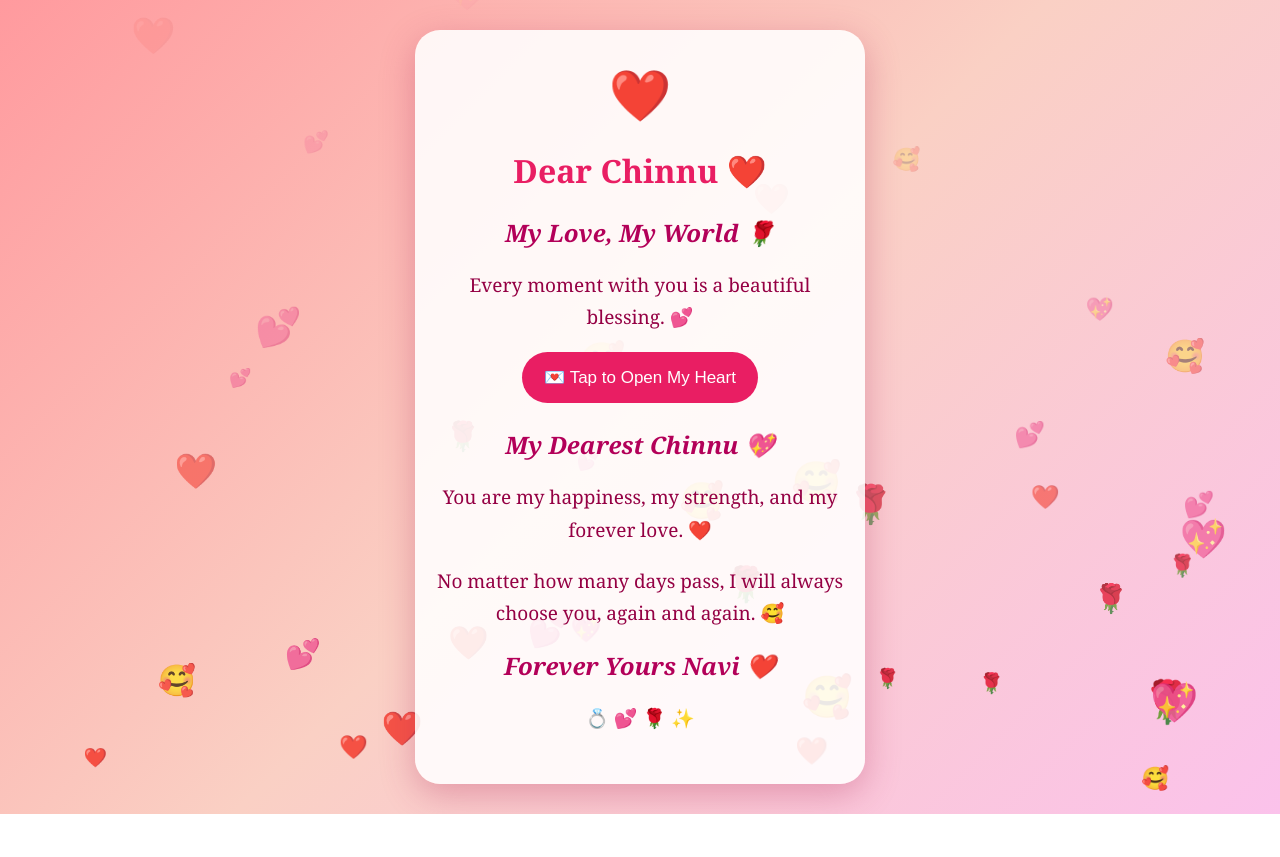
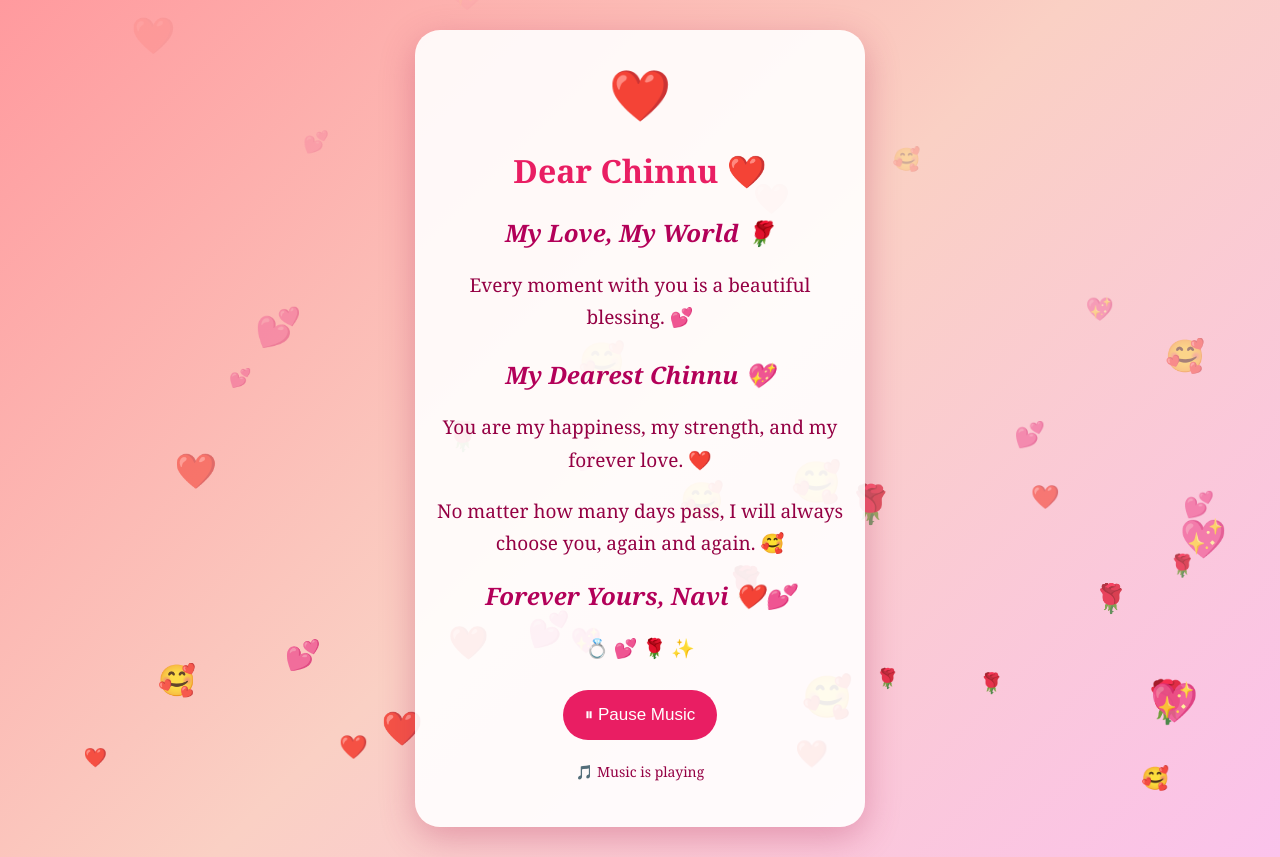
Before and after one commit to Nav0410/Dear-chinnu-surprise, a plain HTML site: page index.html in a window 1280 px wide. Both pictures are taken after a click on the button "💌 Tap to Open My Heart". Before the commit the page ends 814 px from the top, so only its background shows below. Drawn offline with Linux system fonts and the light colour scheme.

Commit message:
Add files via upload

```diff
--- a/index.html
+++ b/index.html
@@ -1,200 +1,106 @@
-
 <!DOCTYPE html>
 <html lang="en">
 <head>
 <meta charset="UTF-8">
-<meta name="viewport"
-content="width=device-width, initial-scale=1">
+<meta name="viewport" content="width=device-width, initial-scale=1">
 <title>Dear Chinnu ❤️</title>
-
 <style>
-* {
-  box-sizing: border-box;
-}
-
-body {
-  margin: 0;
-  min-height: 100vh;
-  overflow-x: hidden;
-  background: linear-gradient(
-    135deg, #ff9a9e, #fad0c4, #fbc2eb
-  );
-  font-family: Georgia, serif;
-  display: flex;
-  justify-content: center;
-  align-items: center;
-  text-align: center;
-  color: #950044;
-}
-
-.card {
-  position: relative;
-  z-index: 2;
-  width: 90%;
-  max-width: 450px;
-  margin: 30px 0;
-  padding: 30px 20px;
-  border-radius: 25px;
-  background: rgba(255,255,255,0.88);
-  box-shadow: 0 10px 35px #b52b5a55;
-}
-
-h1 {
-  font-size: 32px;
-  color: #e91e63;
-  min-height: 45px;
-}
-
-h2 {
-  font-style: italic;
-  color: #b30059;
-}
-
-p {
-  font-size: 19px;
-  line-height: 1.7;
-}
-
-.heart {
-  font-size: 50px;
-  animation: beat 1s infinite;
-}
-
-@keyframes beat {
-  50% { transform: scale(1.3); }
-}
-
-.floating-heart {
-  position: fixed;
-  bottom: -50px;
-  z-index: 1;
-  pointer-events: none;
-  animation: floatUp linear forwards;
-}
-
-@keyframes floatUp {
-  from {
-    transform: translateY(0);
-    opacity: 1;
-  }
-  to {
-    transform: translateY(-110vh);
-    opacity: 0;
-  }
-}
-
-button {
-  background: #e91e63;
-  color: white;
-  border: none;
-  padding: 15px 22px;
-  border-radius: 30px;
-  font-size: 17px;
-  cursor: pointer;
-}
-
-button:active {
-  transform: scale(0.96);
-}
-
-#surprise {
-  display: none;
-  margin-top: 25px;
-  animation: appear 1.5s ease;
-}
-
-@keyframes appear {
-  from { opacity: 0; transform: scale(.8); }
-  to { opacity: 1; transform: scale(1); }
-}
+* { box-sizing: border-box; }
+body { margin:0; min-height:100vh; overflow-x:hidden; background:linear-gradient(135deg,#ff9a9e,#fad0c4,#fbc2eb); font-family:Georgia,serif; display:flex; align-items:center; justify-content:center; text-align:center; color:#950044; }
+.card { position:relative; z-index:2; width:90%; max-width:450px; margin:30px 0; padding:30px 20px; border-radius:25px; background:rgba(255,255,255,.9); box-shadow:0 10px 35px #b52b5a55; }
+h1 { font-size:32px; color:#e91e63; min-height:45px; }
+h2 { font-style:italic; color:#b30059; }
+p { font-size:19px; line-height:1.7; }
+.heart { font-size:50px; animation:beat 1s infinite; }
+@keyframes beat { 50% { transform:scale(1.3); } }
+.floating-heart { position:fixed; bottom:-50px; z-index:1; pointer-events:none; animation:floatUp linear forwards; }
+@keyframes floatUp { from { transform:translateY(0); opacity:1; } to { transform:translateY(-110vh); opacity:0; } }
+button { background:#e91e63; color:white; border:0; padding:15px 22px; border-radius:30px; font-size:17px; cursor:pointer; margin:6px; }
+button:active { transform:scale(.96); }
+#surprise { display:none; margin-top:25px; animation:appear 1.5s ease; }
+@keyframes appear { from { opacity:0; transform:scale(.8); } to { opacity:1; transform:scale(1); } }
+#musicControls { display:none; margin-top:12px; }
+#musicStatus { font-size:14px; }
+@media (prefers-reduced-motion:reduce) { .heart,.floating-heart,#surprise { animation:none; } }
 </style>
 </head>
-
 <body>
-
 <div class="card">
   <div class="heart">❤️</div>
-
-  <h1 id="typing"></h1>
-
+  <h1 id="typing" aria-label="Dear Chinnu ❤️"></h1>
   <h2>My Love, My World 🌹</h2>
-
-  <p>
-    Every moment with you is a
-    beautiful blessing. 💕
-  </p>
-
-  <button onclick="openSurprise()">
-    💌 Tap to Open My Heart
-  </button>
-
+  <p>Every moment with you is a beautiful blessing. 💕</p>
+  <button id="surpriseButton" type="button" onclick="openSurprise()">💌 Tap to Open My Heart</button>
   <div id="surprise">
     <h2>My Dearest Chinnu 💖</h2>
-
-    <p>
-      You are my happiness,
-      my strength, and
-      my forever love. ❤️
-    </p>
-
-    <p>
-      No matter how many days pass,
-      I will always choose you,
-      again and again. 🥰
-    </p>
-
-    <h2>Forever Yours Navi ❤️</h2>
+    <p>You are my happiness, my strength, and my forever love. ❤️</p>
+    <p>No matter how many days pass, I will always choose you, again and again. 🥰</p>
+    <h2>Forever Yours, Navi ❤️💕</h2>
     <p>💍 💕 🌹 ✨</p>
   </div>
+  <div id="musicControls">
+    <button type="button" id="musicToggle" onclick="toggleMusic()">⏸ Pause Music</button>
+    <p id="musicStatus" role="status" aria-live="polite"></p>
+  </div>
 </div>
-
+<audio id="loveMusic" preload="none" loop>
+  <source src="music/romantic.m4a" type="audio/mp4">
+</audio>
 <script>
-const title = "Dear Chinnu ❤️";
+const characters = Array.from('Dear Chinnu ❤️');
 let i = 0;
-
 function typeText() {
-  if (i < title.length) {
-    const character = Array.from(title)[i];
-    document.getElementById("typing")
-      .textContent += character;
-    i++;
+  if (i < characters.length) {
+    document.getElementById('typing').textContent += characters[i++];
     setTimeout(typeText, 150);
   }
 }
-
 function createHeart() {
-  const heart = document.createElement("div");
-  heart.className = "floating-heart";
-
-  const emojis = ["❤️","💕","💖","🌹","🥰"];
-  heart.textContent =
-    emojis[Math.floor(Math.random()*emojis.length)];
-
-  heart.style.left = Math.random()*95 + "vw";
-  heart.style.fontSize =
-    (18 + Math.random()*25) + "px";
-  heart.style.animationDuration =
-    (4 + Math.random()*4) + "s";
-
+  const heart = document.createElement('div');
+  heart.className = 'floating-heart';
+  const emojis = ['❤️','💕','💖','🌹','🥰'];
+  heart.textContent = emojis[Math.floor(Math.random()*emojis.length)];
+  heart.style.left = Math.random()*95 + 'vw';
+  heart.style.fontSize = (18+Math.random()*25)+'px';
+  const duration = 4+Math.random()*4;
+  heart.style.animationDuration = duration+'s';
   document.body.appendChild(heart);
-
-  setTimeout(() => heart.remove(), 8500);
+  setTimeout(()=>heart.remove(), duration*1000+200);
 }
-
-function openSurprise() {
-  document.getElementById("surprise")
-    .style.display = "block";
-
-  for (let j = 0; j < 25; j++) {
-    setTimeout(createHeart, j*100);
+const music = document.getElementById('loveMusic');
+const toggle = document.getElementById('musicToggle');
+const status = document.getElementById('musicStatus');
+async function startMusic() {
+  try {
+    music.volume = 0.5;
+    await music.play();
+    toggle.textContent = '⏸ Pause Music';
+    status.textContent = '🎵 Music is playing';
+  } catch (error) {
+    toggle.textContent = '▶ Play Music';
+    status.textContent = 'Music could not start. Check the audio file and tap Play Music.';
+    console.log('Audio playback error:',error);
   }
 }
-
-window.onload = function() {
+function openSurprise() {
+  document.getElementById('surprise').style.display='block';
+  document.getElementById('surpriseButton').style.display='none';
+  document.getElementById('musicControls').style.display='block';
+  for (let j=0;j<25;j++) setTimeout(createHeart,j*100);
+  startMusic();
+}
+function toggleMusic() {
+  if (music.paused) startMusic();
+  else {
+    music.pause();
+    toggle.textContent='▶ Play Music';
+    status.textContent='Music paused';
+  }
+}
+window.addEventListener('load',()=>{
   typeText();
-  setInterval(createHeart, 500);
-};
+  if (!window.matchMedia('(prefers-reduced-motion: reduce)').matches) setInterval(createHeart,500);
+});
 </script>
-
 </body>
 </html>
```
